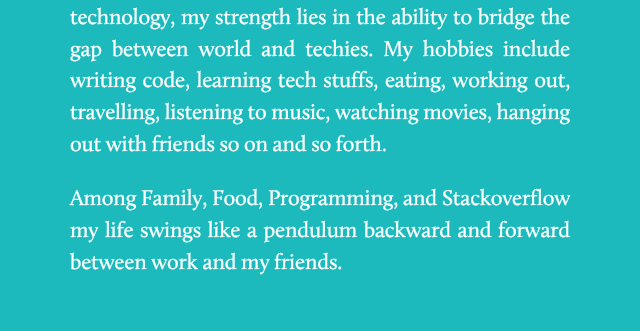
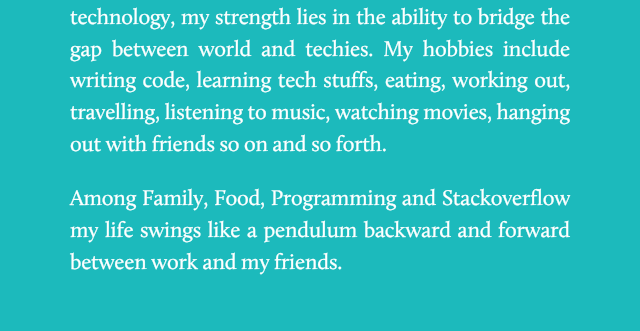
Before and after one commit to surazgyawali/surazgyawali.github.io, a plain HTML site: page index.html in a window 1280 px wide. Shown: the part 1548-1879 px from the top of the page, 320-960 px from the left. Drawn offline with Linux system fonts and the light colour scheme; no server answers; a small style sheet from the web is missing; a web font is replaced by a local one.

Commit message:
Update index.html
fix

```diff
--- a/index.html
+++ b/index.html
@@ -90,7 +90,7 @@
     <p>With a <a href="https://np.linkedin.com/in/surazgyawali" target="_blank">background</a> stretched over computers and technology, my strength lies in the ability to bridge the gap between world and techies. My hobbies include writing code, learning tech stuffs, eating, working out, travelling, listening to music, watching movies, hanging out with friends so on and so forth.
 </p>
 
-    <p>Among Family, Food, Programming, and Stackoverflow my life swings like a pendulum backward and forward between work and my friends.</p>
+    <p>Among Family, Food, Programming and Stackoverflow my life swings like a pendulum backward and forward between work and my friends.</p>
 
     </div>
 </section>
```
